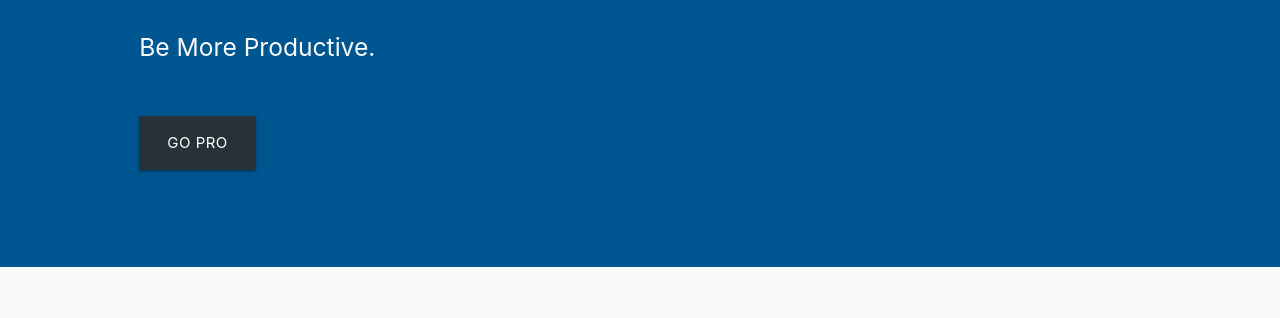
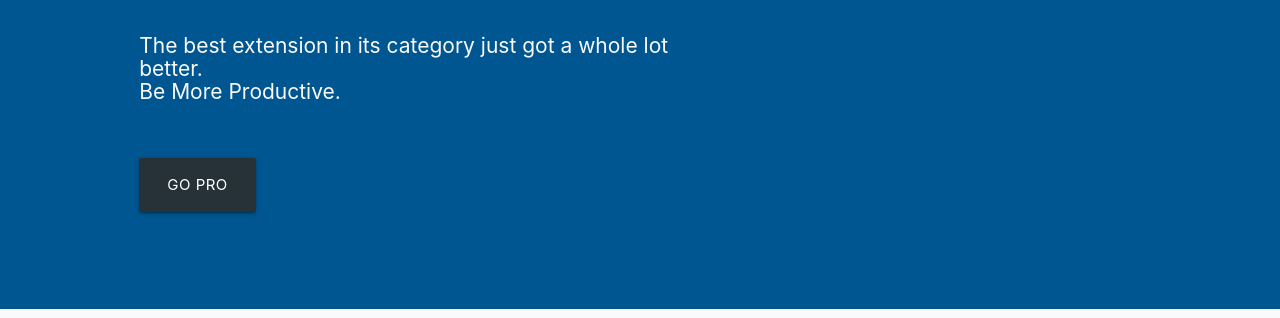
Before and after one commit to LightPark-dev/save-chrome-tabs-for-later, a plain HTML site: page index.html in a window 1280 px wide. Shown: the part 313-631 px from the top of the page. Drawn offline with nearby package versions, Linux system fonts and the light colour scheme; a web font is replaced by a local one.

Commit message:
Improve tagline.

```diff
--- a/index.html
+++ b/index.html
@@ -29,7 +29,7 @@
                 </div>
 
                 <h1 class="header catch-phrase">Save Chrome Tabs For Later</h1>
-                <h5 class="tagline">Be More Productive.</h5>
+                <h5 class="tagline" style="font-size: 1.4rem;">The best extension in its category just got a whole lot better.<br>Be More Productive.</h5>
                 <a class="waves-effect blue-grey darken-4 btn-large hoverable log-in" href="#pricing-section">Go Pro</a>
             </div>
             <div class="col m6">
```
